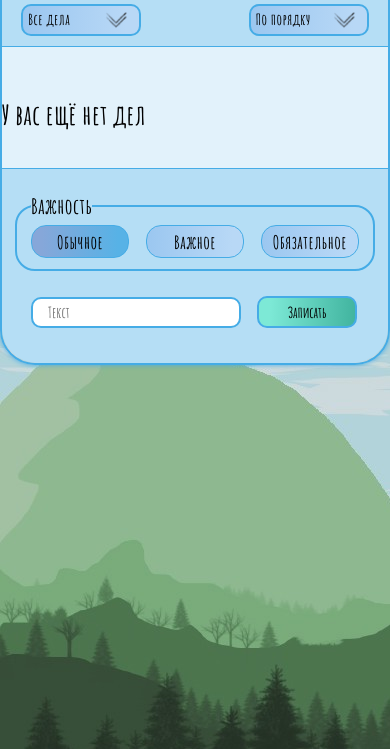
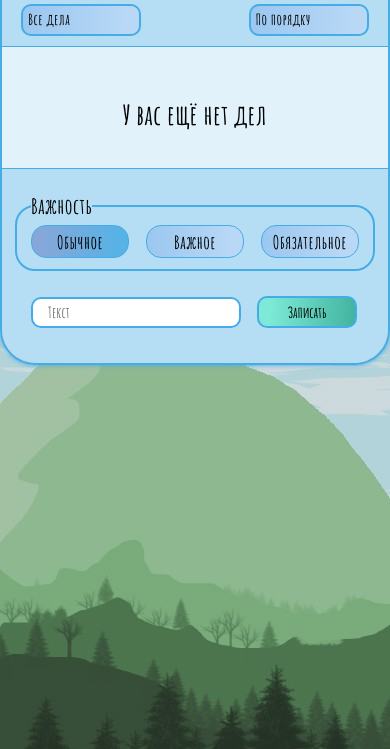
Before and after one commit to blackkk68/ToDo-List, a plain HTML site: page index.html in a window 390 px wide. Shown: the part 95-844 px from the top of the page. Drawn offline with Linux system fonts and the light colour scheme.

Commit message:
Arrows removed

```diff
--- a/scss/style.scss
+++ b/scss/style.scss
@@ -293,6 +293,10 @@ header {
         align-items: flex-start;
     }
 
+    .tasks .main-container .task-list .no-task-text {
+        align-self: center;
+    }
+
     .tasks .main-container .task-list li {
         margin-left: 15px;
         width: 80%;
```
Also changed, not shown: css/style.css, img/arrow.png (deleted).
